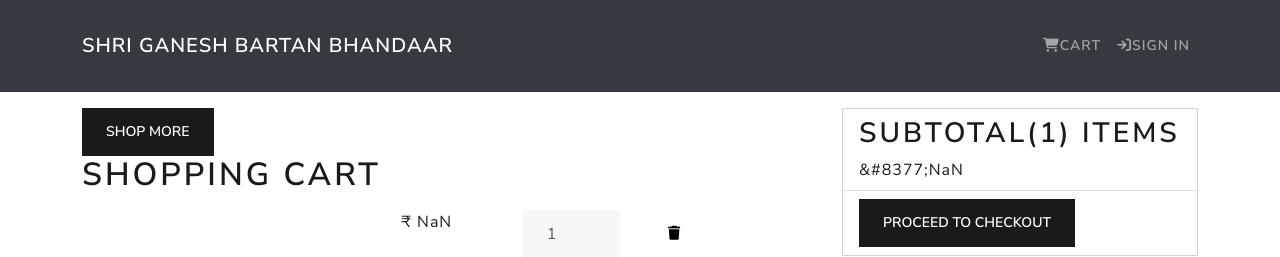
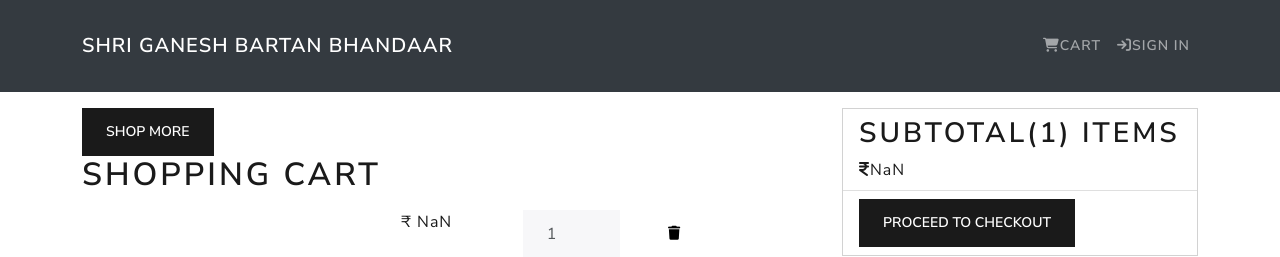
Before and after one commit to shbhm96/-shri-ganesh-bartan-bhandaar_frontend, a React (Create React App) app: page /cart/1 in a window 1280 px wide. Shown: the top 257 px of the page. Built offline with nearby package versions, Linux system fonts and the light colour scheme.

Commit message:
fixing rupee symbol

```diff
--- a/src/assets/Symbols.js
+++ b/src/assets/Symbols.js
@@ -1 +1 @@
-export const RupeeSign = "&#8377;"
+export const RupeeSign=<i className="fa fa-inr"></i>
```
